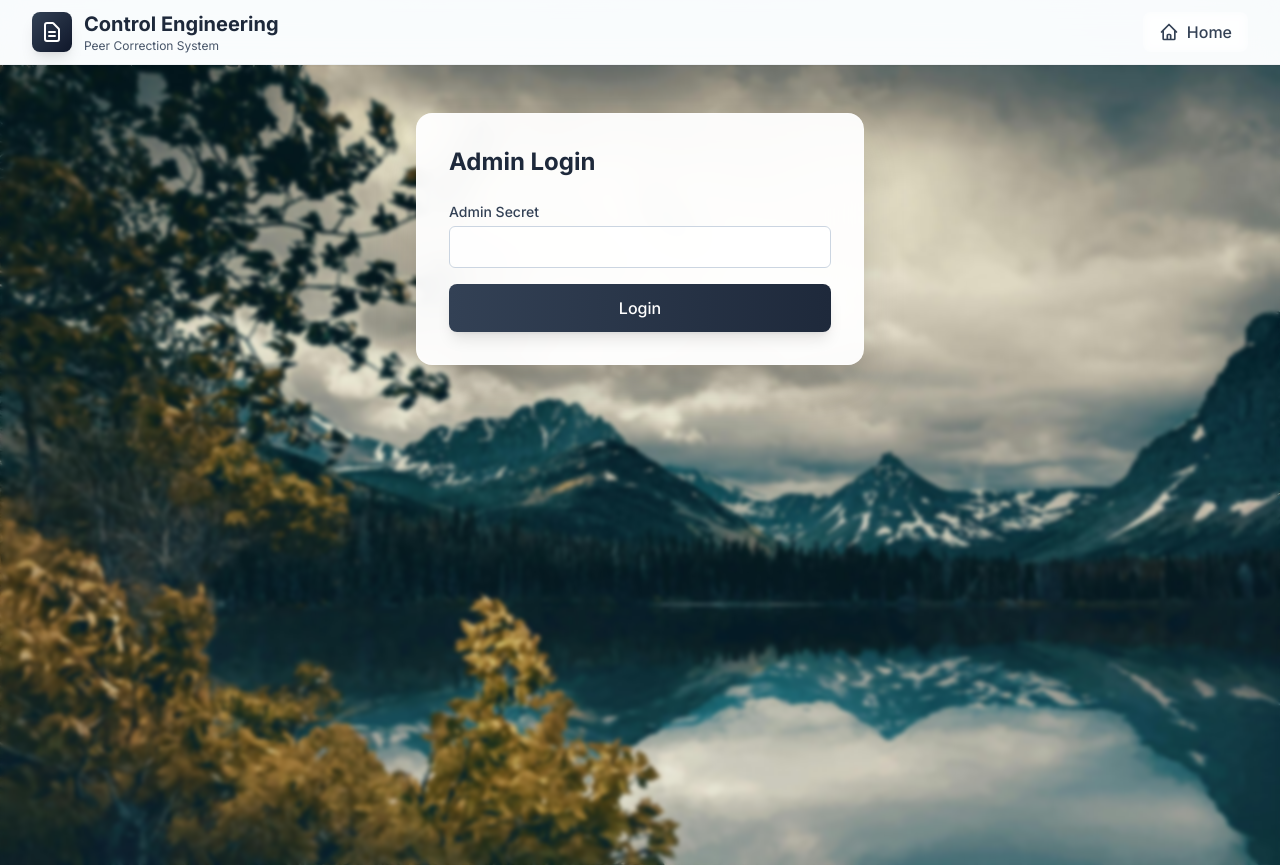
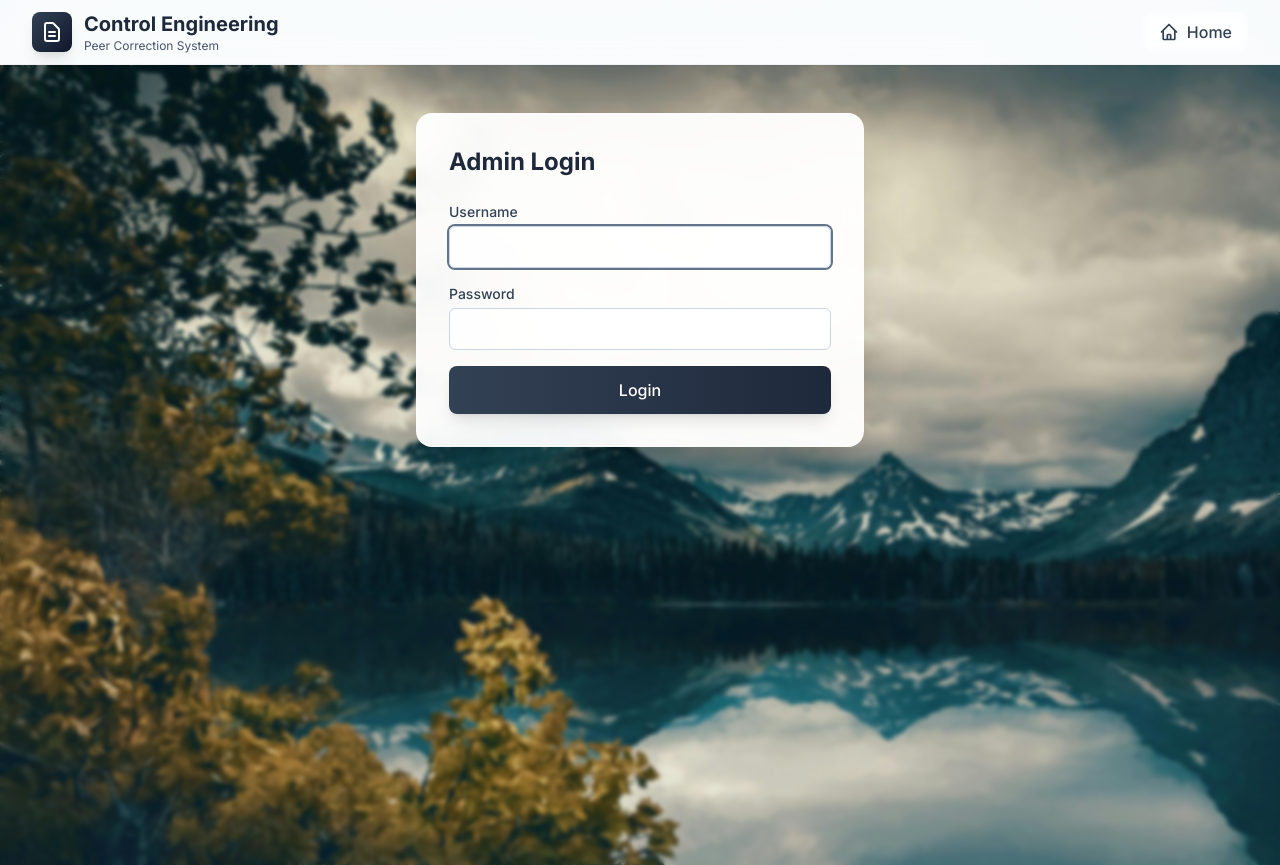
Before and after one commit to WinstonMascarenhas1006/control-engineering-peer-correction, a Next.js app: page /admin/login in a window 1280 px wide. Built offline with nearby package versions, Linux system fonts and the light colour scheme.

Commit message:
Update admin login to use username/password and set default credentials
- Change login page from secret-only to username/password fields
- Set default username: 17P3129
- Set default password: mindyourwork
- Set default secret: ckXdEemNyM1irAB9Qag4ut8YZUfJOzoHKWG7jCPpD6v0lTVS5FLhqRI23bxwns

```diff
--- a/app/admin/login/page.tsx
+++ b/app/admin/login/page.tsx
@@ -5,7 +5,8 @@ import { useRouter } from 'next/navigation'
 
 export default function AdminLoginPage() {
   const router = useRouter()
-  const [secret, setSecret] = useState('')
+  const [username, setUsername] = useState('')
+  const [password, setPassword] = useState('')
   const [error, setError] = useState('')
   const [isLoading, setIsLoading] = useState(false)
 
@@ -20,7 +21,7 @@ export default function AdminLoginPage() {
         headers: {
           'Content-Type': 'application/json',
         },
-        body: JSON.stringify({ secret }),
+        body: JSON.stringify({ username, password }),
       })
 
       const data = await response.json()
@@ -56,14 +57,29 @@ export default function AdminLoginPage() {
 
         <form onSubmit={handleSubmit} className="space-y-4">
           <div>
-            <label htmlFor="secret" className="block text-sm font-medium text-slate-700 mb-1">
-              Admin Secret
+            <label htmlFor="username" className="block text-sm font-medium text-slate-700 mb-1">
+              Username
+            </label>
+            <input
+              type="text"
+              id="username"
+              value={username}
+              onChange={(e) => setUsername(e.target.value)}
+              className="w-full px-3 py-2 border border-slate-300 rounded-md focus:outline-none focus:ring-2 focus:ring-slate-500 bg-white/80"
+              required
+              autoFocus
+            />
+          </div>
+
+          <div>
+            <label htmlFor="password" className="block text-sm font-medium text-slate-700 mb-1">
+              Password
             </label>
             <input
               type="password"
-              id="secret"
-              value={secret}
-              onChange={(e) => setSecret(e.target.value)}
+              id="password"
+              value={password}
+              onChange={(e) => setPassword(e.target.value)}
               className="w-full px-3 py-2 border border-slate-300 rounded-md focus:outline-none focus:ring-2 focus:ring-slate-500 bg-white/80"
               required
             />
--- a/lib/admin-auth.ts
+++ b/lib/admin-auth.ts
@@ -2,9 +2,9 @@ import { cookies } from 'next/headers'
 import { randomBytes } from 'crypto'
 
 const ADMIN_COOKIE_NAME = 'admin_session'
-const ADMIN_USERNAME = process.env.ADMIN_USERNAME || '71791'
-const ADMIN_PASSWORD = process.env.ADMIN_PASSWORD || '71791'
-const ADMIN_SECRET = process.env.ADMIN_SECRET || 'admin-authenticated'
+const ADMIN_USERNAME = process.env.ADMIN_USERNAME || '17P3129'
+const ADMIN_PASSWORD = process.env.ADMIN_PASSWORD || 'mindyourwork'
+const ADMIN_SECRET = process.env.ADMIN_SECRET || 'ckXdEemNyM1irAB9Qag4ut8YZUfJOzoHKWG7jCPpD6v0lTVS5FLhqRI23bxwns'
 
 // In-memory session store (in production, use Redis or database)
 interface SessionData {
```
